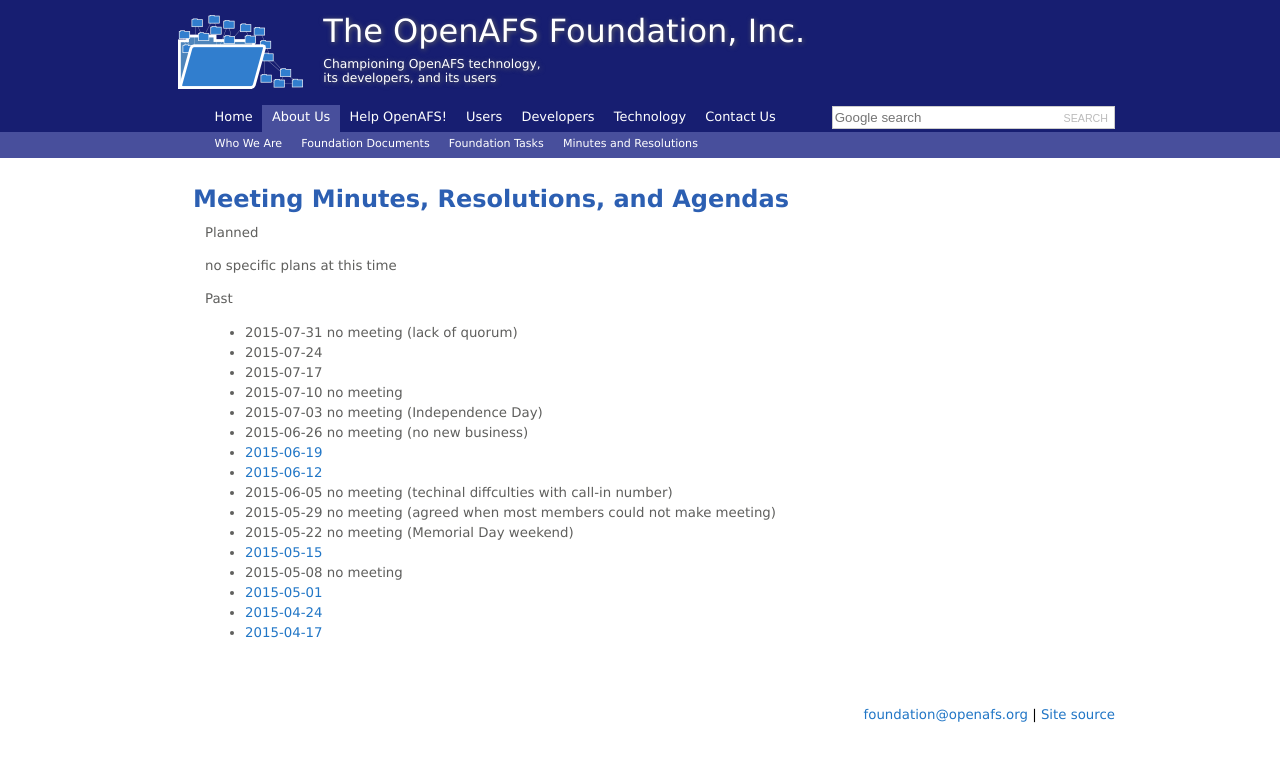
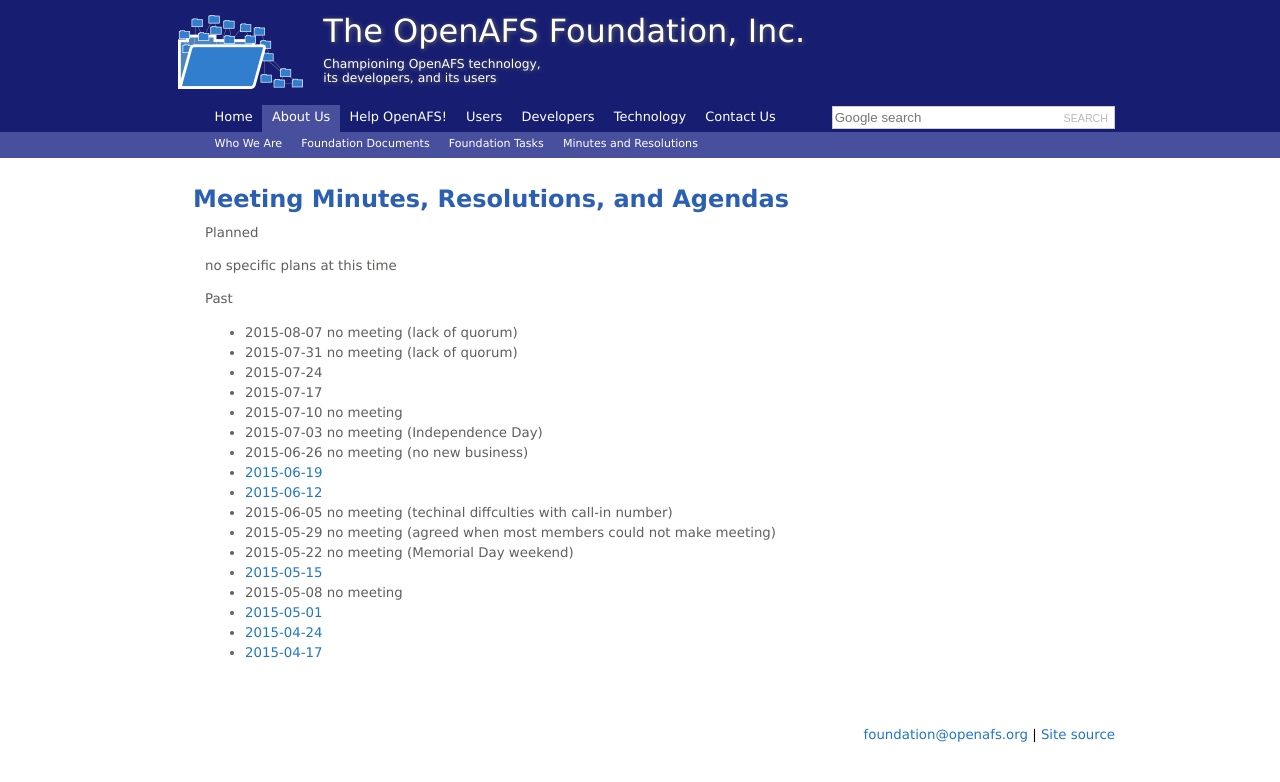
Before and after one commit to openafsfoundation/openafsfoundation.org, a Jekyll site: the page built from about/minutes/index.md, in a window 1280 px wide. Shown: the top 782 px of the page. Built offline with Jekyll 4.4.1, drawn with Linux system fonts in a browser that asks for light colours.

Commit message:
Update index.md

```diff
--- a/about/minutes/index.md
+++ b/about/minutes/index.md
@@ -11,6 +11,7 @@
 
 Past
 
+* 2015-08-07 no meeting (lack of quorum)
 * 2015-07-31 no meeting (lack of quorum)
 * 2015-07-24
 * 2015-07-17
```
